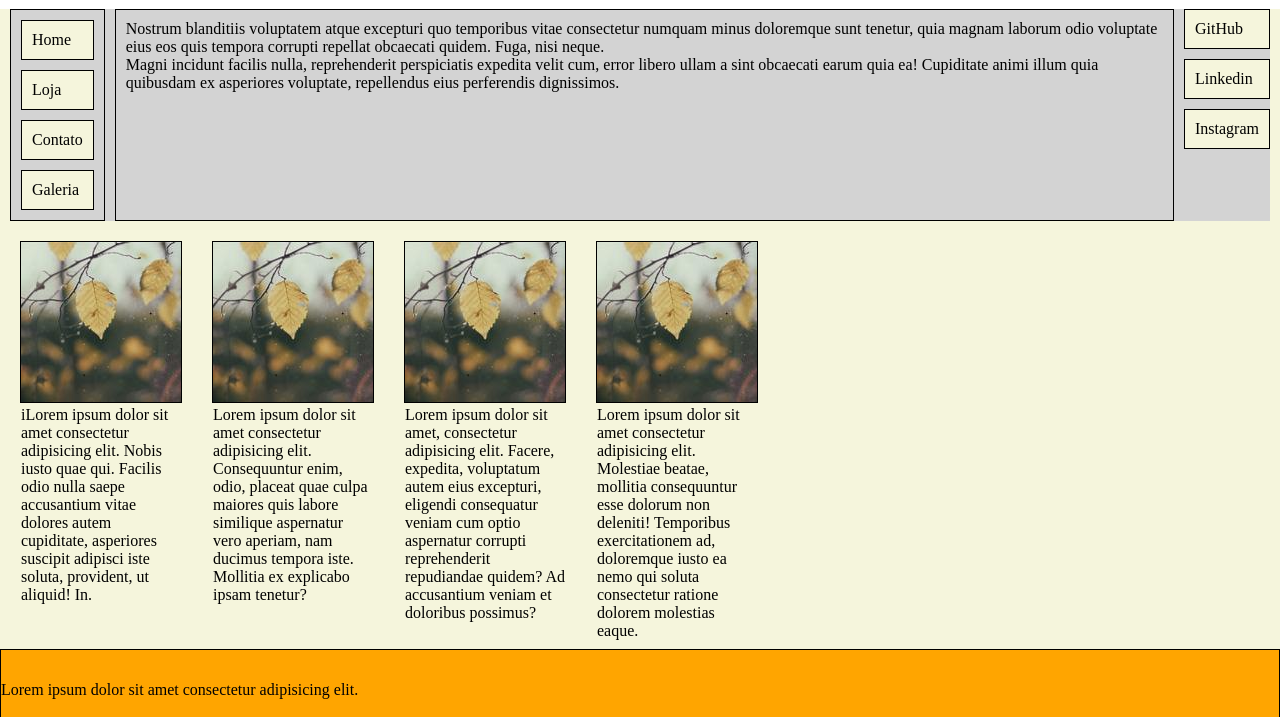
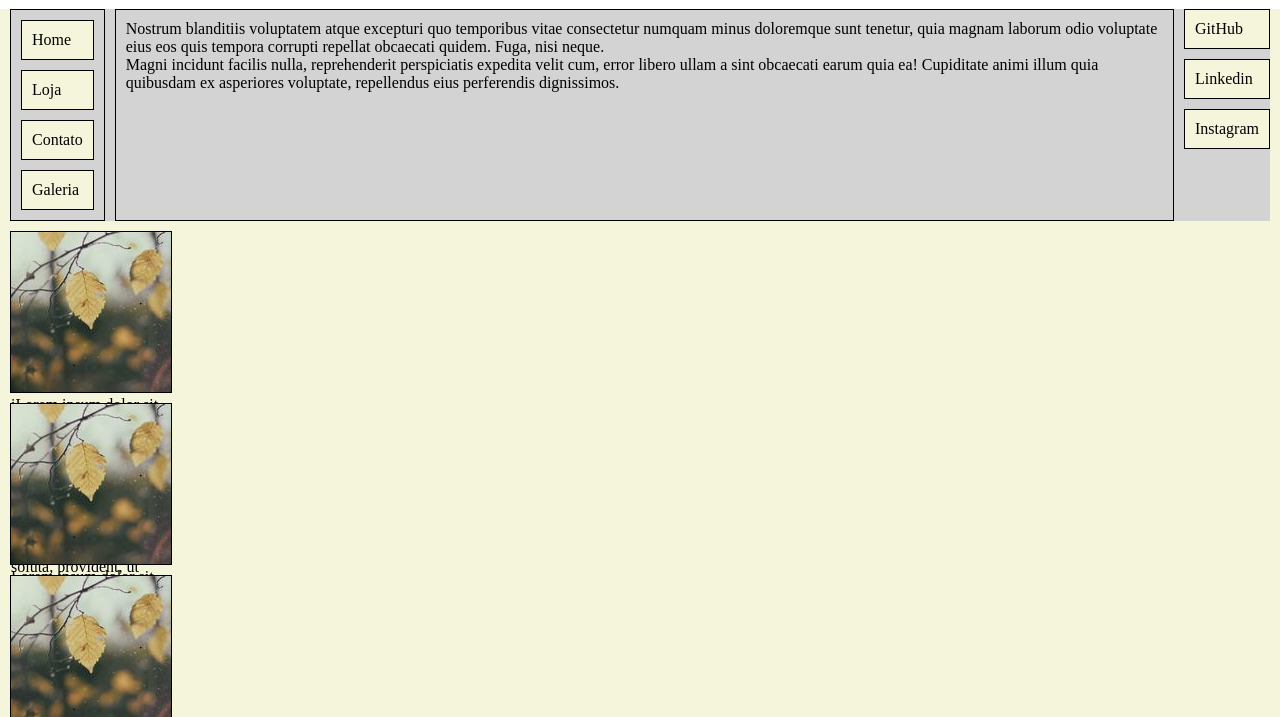
Before and after one commit to labenuexercicios/flexbox-template, a plain HTML site: page index.html in a window 1280 px wide. Shown: the part 83-800 px from the top of the page. Drawn offline with Linux system fonts and the light colour scheme.

Commit message:
aula-a023-template

```diff
--- a/style.css
+++ b/style.css
@@ -33,12 +33,12 @@ footer{
     margin: 10px;
 }
 
-.galeria{
+/* .galeria{
     display: flex;
     flex-wrap: nowrap;
     margin: 10px;
     gap: 10px;
-}
+} */
 
 .img{
     border: 1px solid black;
```
